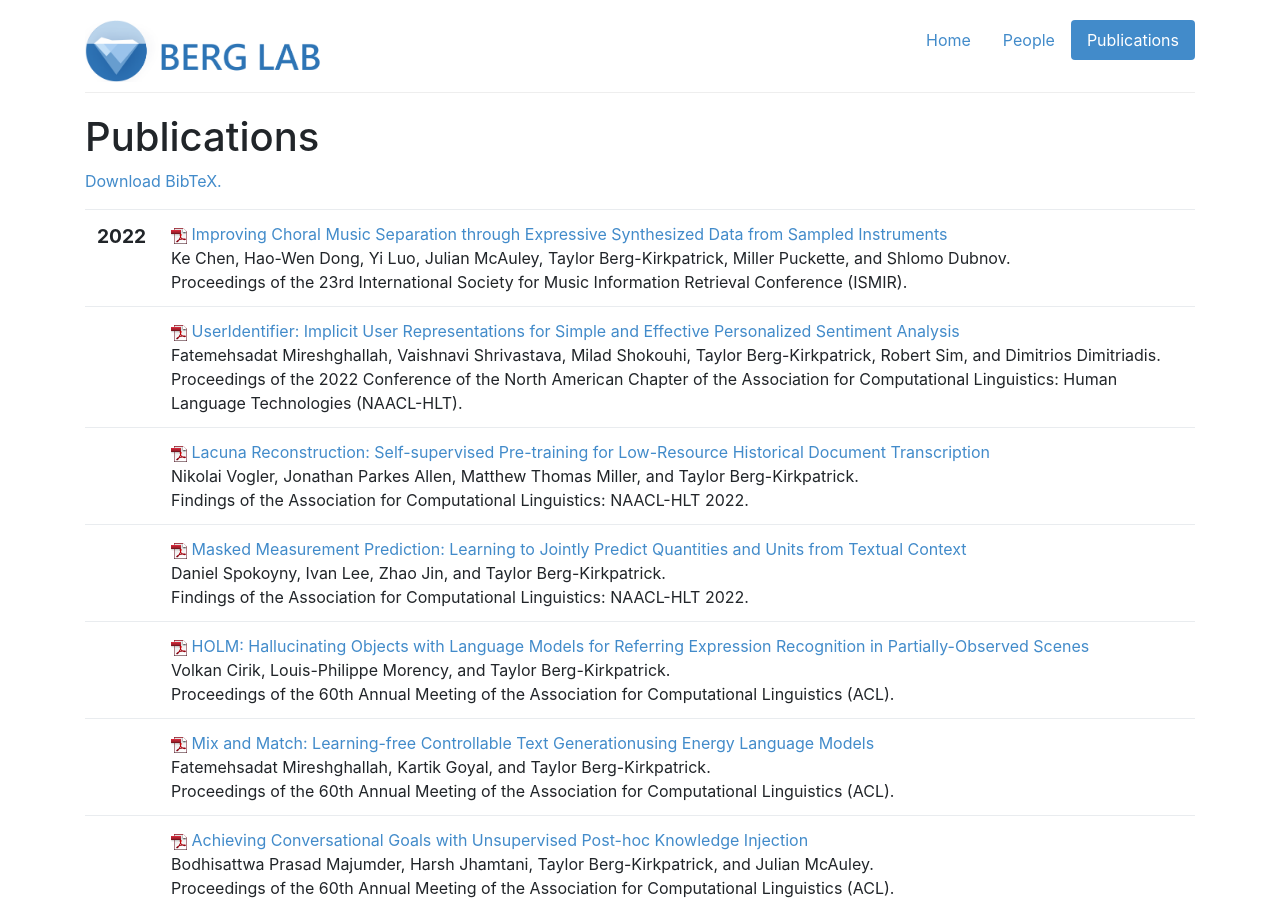
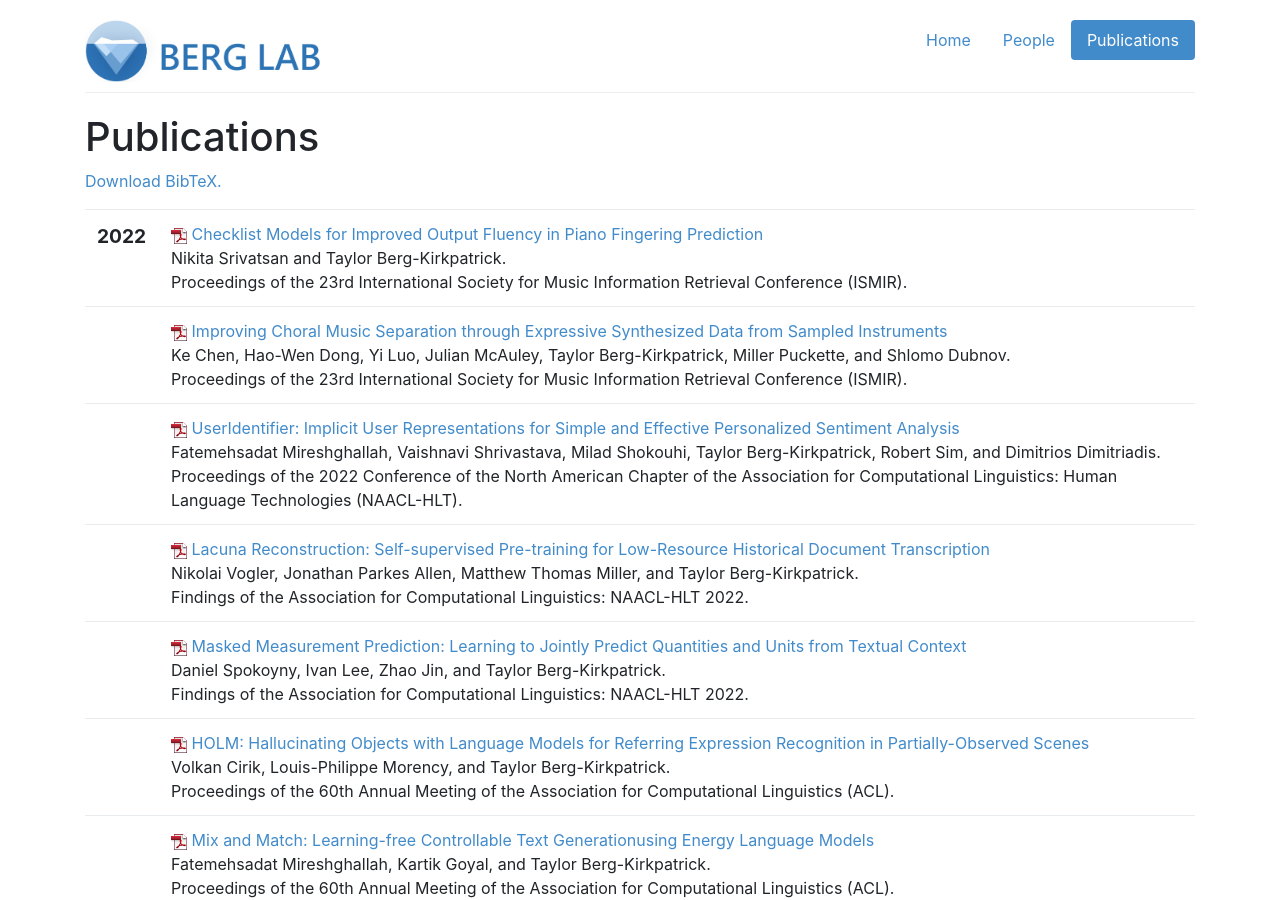
Before and after one commit to icebergnlp/icebergnlp.github.io, a Jekyll site: the page built from publications.html, in a window 1280 px wide and 900 px high. Built offline with Jekyll 4.4.1, drawn with Linux system fonts in a browser that asks for light colours.

Commit message:
Nikita's ISMIR paper

```diff
--- a/_includes/pubs.html
+++ b/_includes/pubs.html
@@ -14,6 +14,28 @@
 			<span class="pubtitle">
 					<img src="img/pdficon_small.png" width="16"
 						height="16" alt="PDF" />
+				<a href="https://arxiv.org/pdf/2209.05622.pdf">Checklist Models for Improved Output Fluency in Piano Fingering Prediction</a>
+			</span><br />
+			<span class="authors">
+				Nikita Srivatsan and Taylor Berg-Kirkpatrick.
+			</span><br />
+			<span class="venuetype"></span><span class="venue">Proceedings of the 23rd International Society for Music Information Retrieval Conference (ISMIR)</span>.
+			<br />
+			<span class="links">
+			</span>
+		</td>
+	</tr>
+	<tr>
+		<td>
+			<span class="date">
+
+
+			</span>
+		</td>
+		<td class="publication">
+			<span class="pubtitle">
+					<img src="img/pdficon_small.png" width="16"
+						height="16" alt="PDF" />
 				<a href="https://arxiv.org/pdf/2209.02871.pdf">Improving Choral Music Separation through Expressive Synthesized Data from Sampled Instruments</a>
 			</span><br />
 			<span class="authors">
```
Also changed, not shown: bib/berglab-pubs.bib (+9 -0 lines).
